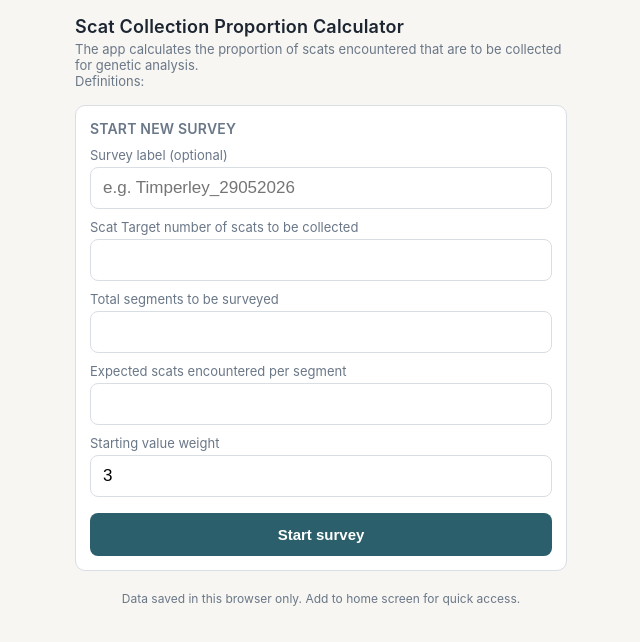
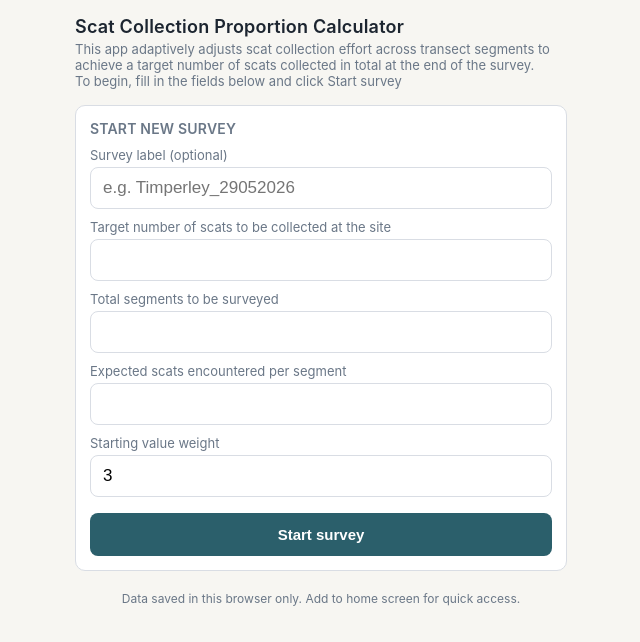
Before and after one commit to DanGwinn/scat_p_calc, a plain HTML site: page index.html in a window 1280 px wide. Shown: the whole page, without its empty margins (319-959 px from the left). Drawn offline with Linux system fonts and the light colour scheme.

Commit message:
Update index.html

```diff
--- a/index.html
+++ b/index.html
@@ -65,7 +65,8 @@
 <body>
 
 <h1>Scat Collection Proportion Calculator</h1>
-<div class="sub">The app calculates the proportion of scats encountered that are to be collected for genetic analysis.<br>Definitions:<br></div>
+<div class="sub">This app adaptively adjusts scat collection effort across transect segments to achieve a target number of scats collected in total at the end of the survey.<br>
+  To begin, fill in the fields below and click Start survey</div>
 
 <!-- SETUP CARD: shown when no survey is in progress -->
 <div id="setup" class="card" style="display:none;">
@@ -73,7 +74,7 @@
   <label>Survey label (optional)
     <input type="text" id="in_label" placeholder="e.g. Timperley_29052026" style="width:100%;padding:10px 12px;font-size:17px;border:1px solid var(--line);border-radius:8px;background:#fff;margin-top:4px;">
   </label>
-  <label>Scat Target number of scats to be collected
+  <label>Target number of scats to be collected at the site
     <input type="number" id="in_scatmax" min="1" step="1" inputmode="numeric">
   </label>
   <label>Total segments to be surveyed
```
